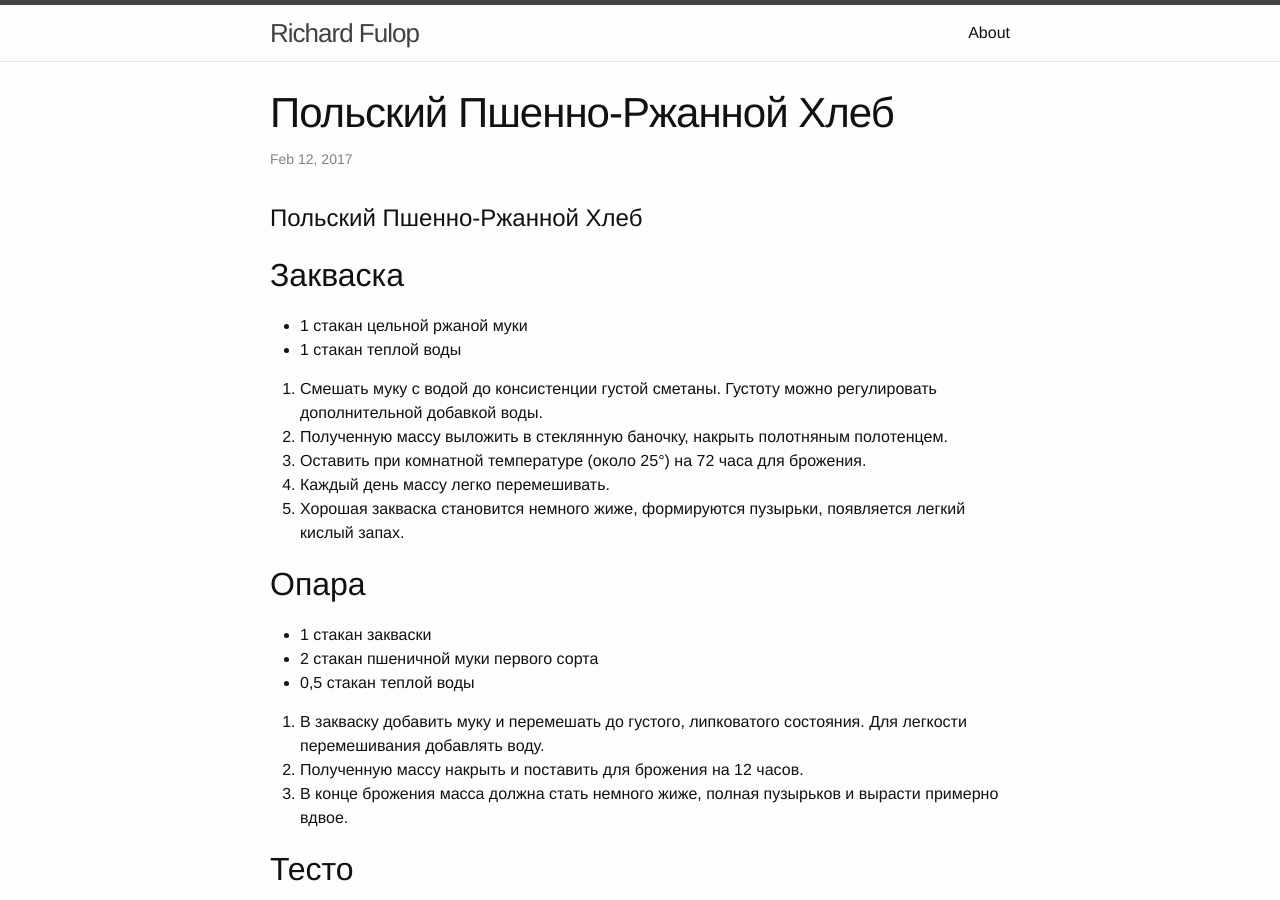
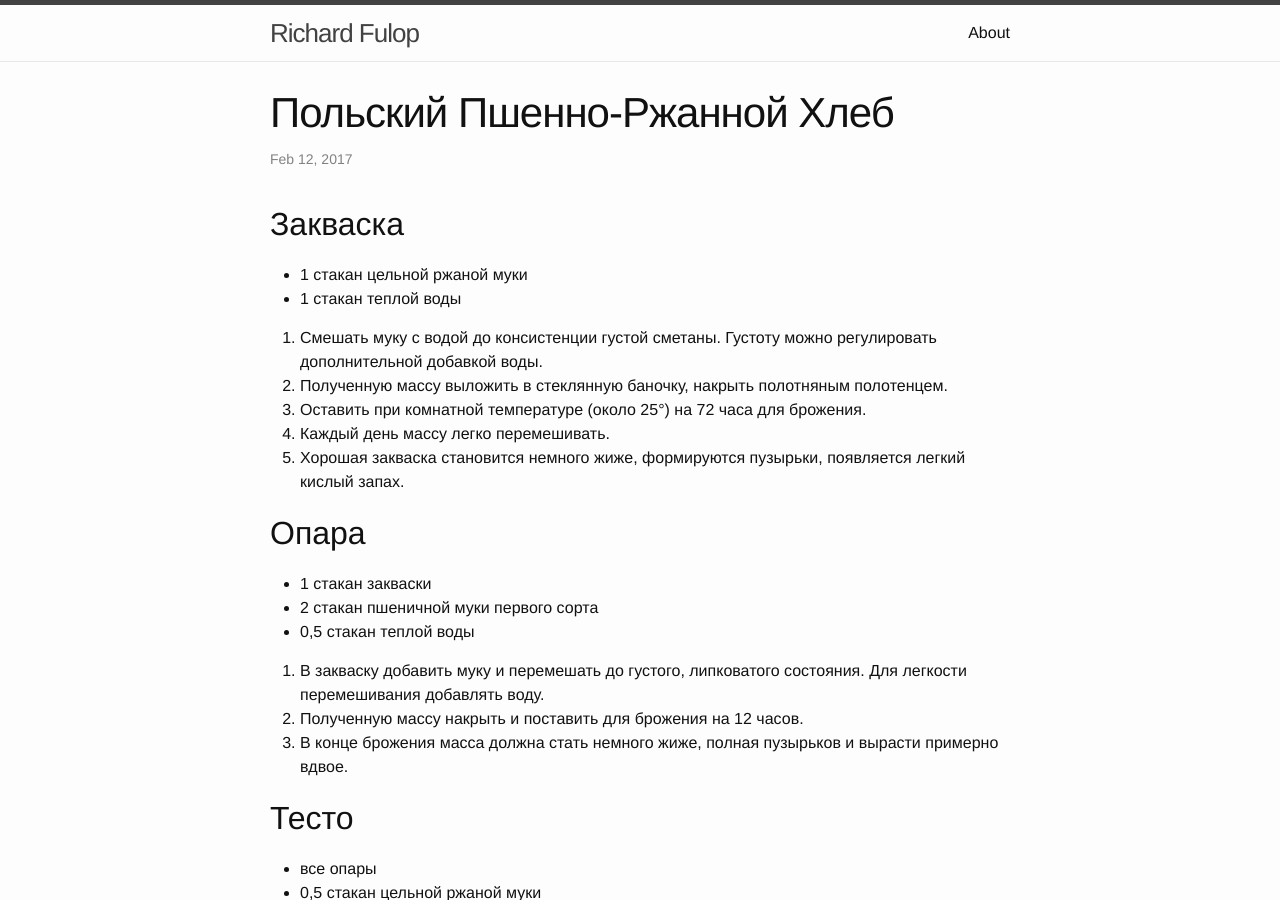
Before and after one commit to richiebful/richiebful.github.io, a Jekyll site: the page built from _posts/2017-02-12-Польский-Пшенно-Ржаной-Хлеб.md, in a window 1280 px wide and 900 px high. Built offline with Jekyll 4.4.1, drawn with Linux system fonts in a browser that asks for light colours.

Commit message:
removes redundant title

```diff
--- a/_posts/2017-02-12-Польский-Пшенно-Ржаной-Хлеб.md
+++ b/_posts/2017-02-12-Польский-Пшенно-Ржаной-Хлеб.md
@@ -3,8 +3,6 @@ layout: post
 title: Польский Пшенно-Ржанной Хлеб
 category: cooking
 ---
-
-# {{ page.title }} #
 
 ## Закваска ##
 
```
